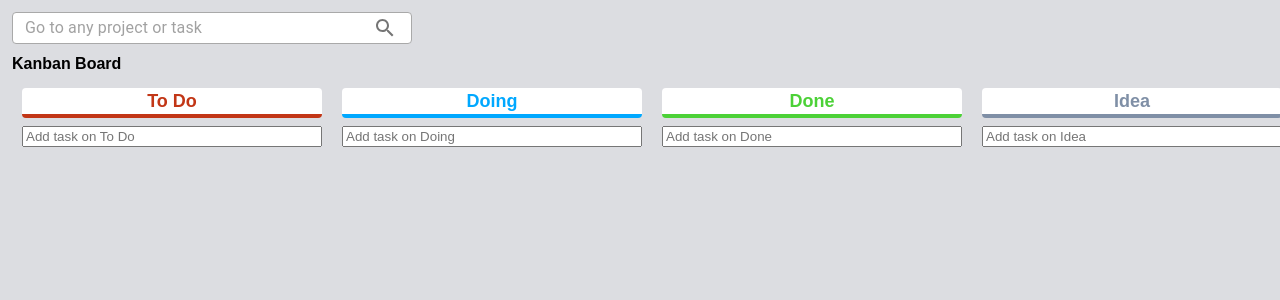
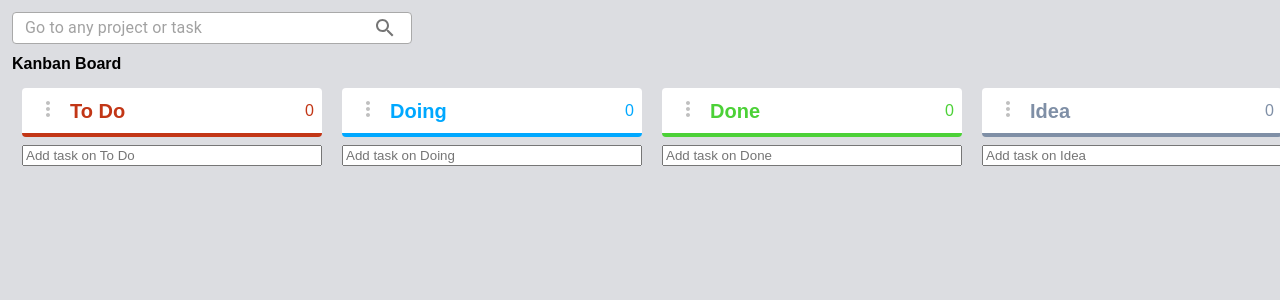
Before and after one commit to hchae0125/kanban-board, a React (Create React App) app: page / in a window 1280 px wide. Shown: the top 300 px of the page. Built offline with nearby package versions, Linux system fonts and the light colour scheme.

Commit message:
Upgraded Board Title css

```diff
--- a/src/components/Board.tsx
+++ b/src/components/Board.tsx
@@ -4,22 +4,46 @@ import { useSetRecoilState } from "recoil";
 import styled from "styled-components";
 import { ITodo, toDoState } from "../atoms";
 import DraggableCard from "./DraggableCard";
+import MoreVertIcon from '@mui/icons-material/MoreVert';
 
 const Wrapper = styled.div`
     overflow: hidden;
-    //background-color: ${(props) => props.theme.boardColor};
     width: 300px;
     min-height: 100vh;
     padding: 16px 0px;
     border-radius: 4px;
 `;
 
-const Title = styled.h2`
+const TitleBox = styled.div<{boardId : string}>`
+    background-color: white;
+    color: ${(props) => props.boardId === 'To Do' ? '#c23616' : props.boardId === 'Doing' ? '#00a8ff' : props.boardId === 'Done' ? '#4cd137' : '#7f8fa6'};
+    border-bottom: solid 4px ${(props) => props.boardId === 'To Do' ? '#c23616' : props.boardId === 'Doing' ? '#00a8ff' : props.boardId === 'Done' ? '#4cd137' : '#7f8fa6'};
+    border-radius: 4px;
+    margin-bottom: 8px;
+    padding: 4px;
+    display: flex;
+    justify-content: space-between;
+    align-items: center;
+`;
+const OptionIcon = styled.button`
+    :hover {
+        color: darkgray;
+    }
+    margin: 4px;
+    color: silver;
+    border: 0;
+    background-color: transparent;
+`;
+
+const Text = styled.h2`
   text-align: center;
   font-weight: 600;
-  //margin-bottom: 10px;
-  font-size: 18px;
+  font-size: 20px;
+`;
 
+const Count = styled.div<{boardId: string}>`
+    color: ${(props) => props.boardId === 'To Do' ? '#c23616' : props.boardId === 'Doing' ? '#00a8ff' : props.boardId === 'Done' ? '#4cd137' : '#7f8fa6'};
+    margin: 4px;
 `;
 
 interface IAreaProps {
@@ -73,9 +97,13 @@ function Board ({toDos, boardId}: IBoard) {
 
     return (
         <Wrapper>
-            <div style={{backgroundColor: "white", color: boardId === 'To Do' ? '#c23616' : boardId === 'Doing' ? '#00a8ff' : boardId === 'Done' ? '#4cd137' : '#7f8fa6', padding:'4px', marginBottom:'8px', borderRadius:'4px', borderBottom:`solid 4px ${boardId === 'To Do' ? '#c23616' : boardId === 'Doing' ? '#00a8ff' : boardId === 'Done' ? '#4cd137' : '#7f8fa6'}`}}>
-                <Title>{boardId}</Title>
-            </div>
+            <TitleBox boardId={boardId}>
+                <div style={{display: 'flex', alignItems: 'center'}}>
+                    <OptionIcon><MoreVertIcon /></OptionIcon>
+                    <Text>{boardId}</Text>
+                </div>
+                <Count boardId={boardId}>{toDos.length}</Count>
+            </TitleBox>
 
             <Form onSubmit={handleSubmit(onValid)}>
                 <input { ...register("toDo", {required: true})} type="text" placeholder={`Add task on ${boardId} `}/>
--- a/src/components/DraggableCard.tsx
+++ b/src/components/DraggableCard.tsx
@@ -1,6 +1,8 @@
 import { Draggable } from "react-beautiful-dnd";
 import styled from "styled-components";
 import * as React from 'react';
+import EditIcon from '@mui/icons-material/Edit';
+import DeleteIcon from '@mui/icons-material/Delete';
 
 const Card = styled.div`
   background-color: ${(props) => props.theme.cardColor};
@@ -19,6 +21,7 @@ function DraggableCard ({toDoText, toDoId, index}: IDraggasbleCard) {
     return (
         <Draggable draggableId={toDoId+''} index={index} key={toDoId}>
             {(provided) => <Card ref={provided.innerRef} {...provided.draggableProps} {...provided.dragHandleProps}>
+                <div className="icon-container"><EditIcon /><DeleteIcon /></div>
                 {toDoText}
             </Card>}
         </Draggable>
```
